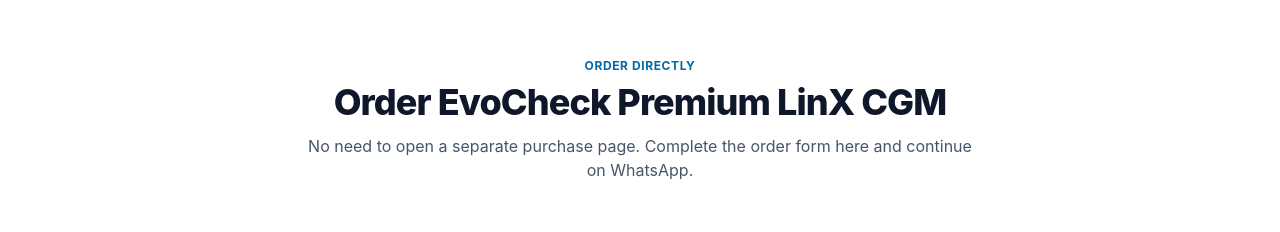
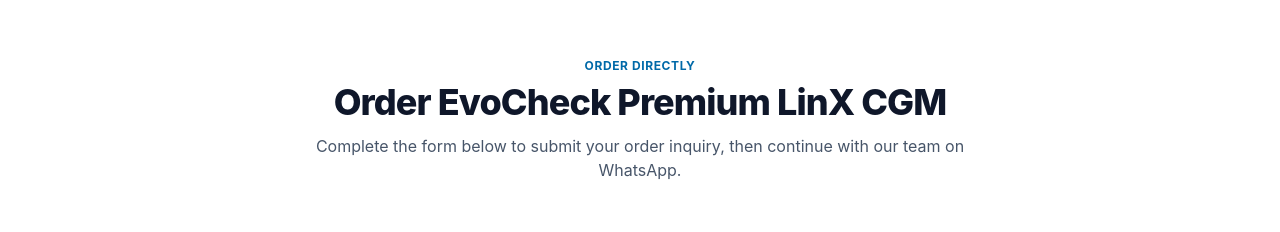
Before and after one commit to Sohaibk111/MyGlucoGuide, a React (Vite) app: page / in a window 1280 px wide. Shown: the part 4940-5172 px from the top of the page. Built offline with nearby package versions, Linux system fonts and the light colour scheme.

Commit message:
Polish homepage CGM order form wording

```diff
--- a/src/views/HomeView.tsx
+++ b/src/views/HomeView.tsx
@@ -500,7 +500,7 @@ export const HomeView: React.FC<HomeViewProps> = ({
         <div className="max-w-7xl mx-auto px-4 sm:px-6 lg:px-8 mb-6 text-center">
           <p className="text-xs font-bold uppercase tracking-wider text-sky-700 dark:text-sky-300">Order Directly</p>
           <h2 className="text-2xl sm:text-4xl font-extrabold tracking-tight text-fg mt-2">Order EvoCheck Premium LinX CGM</h2>
-          <p className="text-sm sm:text-base text-fg-3 mt-3 max-w-2xl mx-auto">No need to open a separate purchase page. Complete the order form here and continue on WhatsApp.</p>
+          <p className="text-sm sm:text-base text-fg-3 mt-3 max-w-2xl mx-auto">Complete the form below to submit your order inquiry, then continue with our team on WhatsApp.</p>
         </div>
         <PurchaseView onOpenWhatsApp={onOpenWhatsApp} />
       </section>
```
